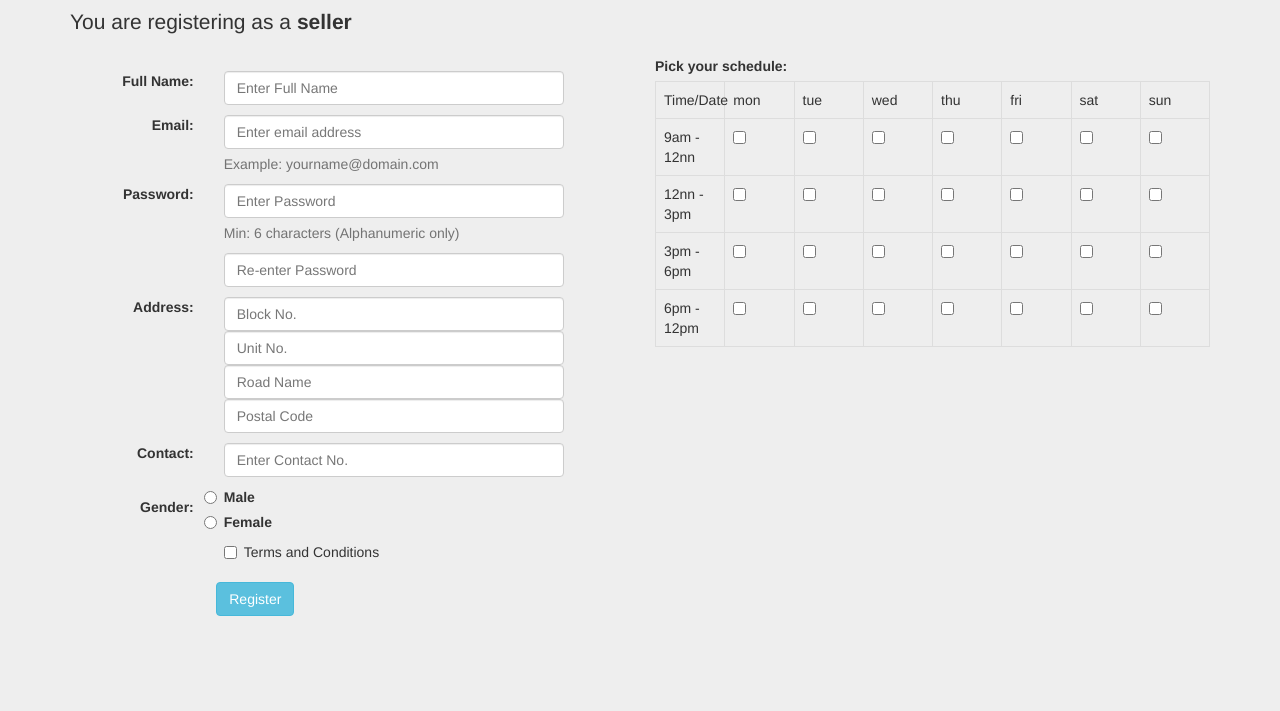
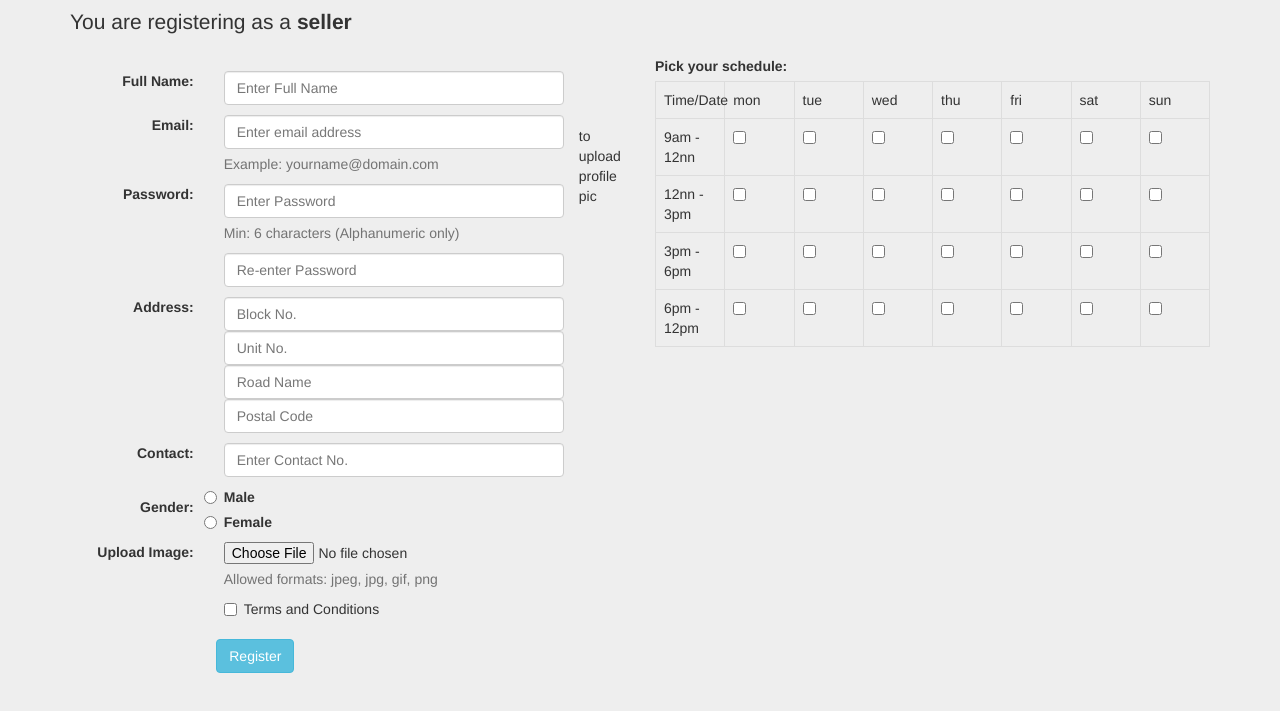
Before and after one commit to chenshiqi/IDP, a plain HTML site: page Karung Guni App/registerseller.html in a window 1280 px wide. Shown: the part 103-814 px from the top of the page. Drawn offline with nearby package versions, Linux system fonts and the light colour scheme.

Commit message:
Add profile pic for registerseller

```diff
--- a/Karung Guni App/registerseller.html
+++ b/Karung Guni App/registerseller.html
@@ -161,7 +161,7 @@
                   </div>
                 </div>
 
-                <!-- to upload profile pic
+                 to upload profile pic
                 <div class="form-group">
                   <label for="uploadimage" class="col-md-3" align="right">
                     Upload Image:
@@ -175,7 +175,7 @@
 
 
                 </div>
-                -->
+
 
                 <div class="checkbox">
                   <div class="col-md-3">
```
